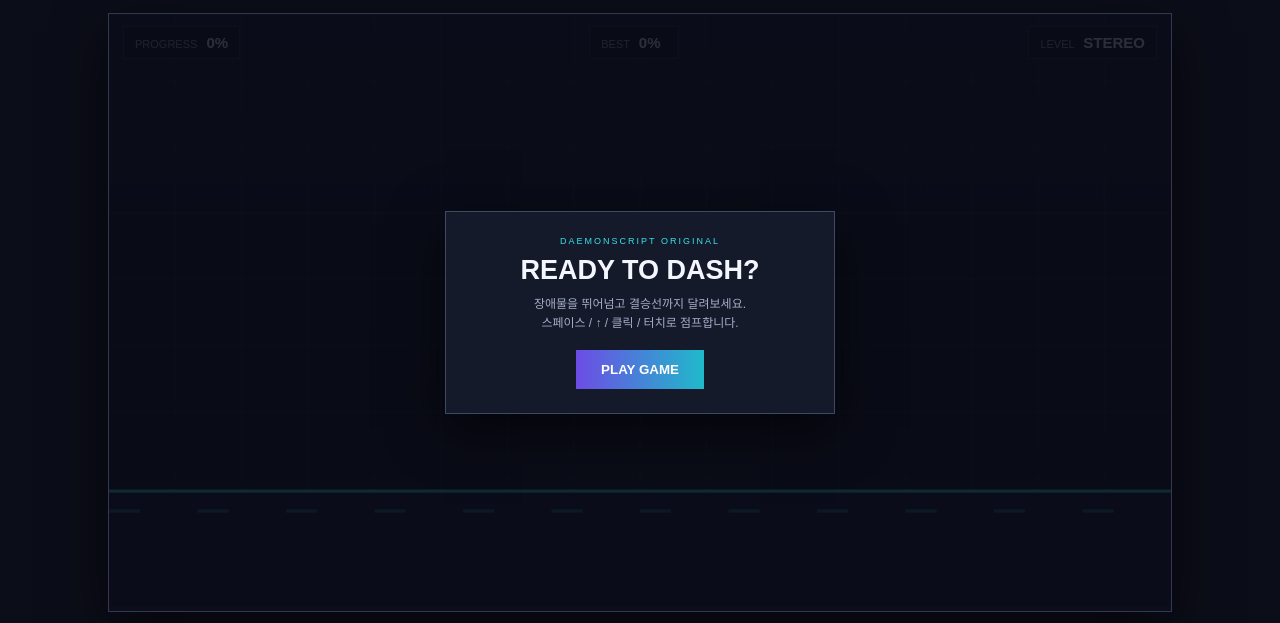
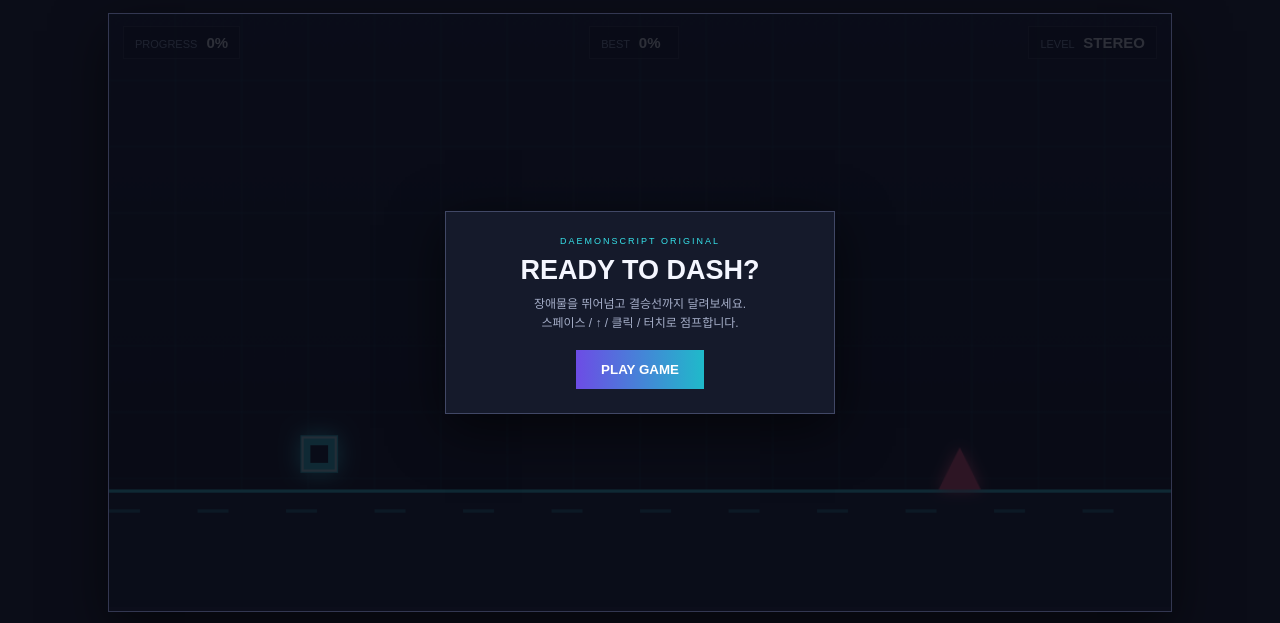
Before and after one commit to daemonscript/daemonscript.github.io, a plain HTML site: page games/geometrydash/index.html in a window 1280 px wide. Shown: the part 153-776 px from the top of the page. Drawn offline with Linux system fonts and the light colour scheme.

Commit message:
Initialize Geometry Dash level state before first render

```diff
--- a/games/geometrydash/index.html
+++ b/games/geometrydash/index.html
@@ -39,6 +39,6 @@ function choose(i){if(i<0||i>=levels.length)return;levelIndex=i;document.querySe
 function pause(){if(runState==='running'){runState='paused';$('pause').classList.remove('hidden')}}
 function resume(){if(runState==='paused'){runState='running';$('pause').classList.add('hidden')}}
 $('play').onclick=reset;$('retry').onclick=reset;$('restartBtn').onclick=reset;$('pauseRetry').onclick=reset;$('pauseBtn').onclick=pause;$('resume').onclick=resume;$('next').onclick=()=>choose(levelIndex+1);document.querySelectorAll('.level').forEach(b=>b.addEventListener('click',()=>choose(Number(b.dataset.level))));
-canvas.addEventListener('pointerdown',e=>{e.preventDefault();jump()});window.addEventListener('keydown',e=>{if(e.code==='Space'||e.code==='ArrowUp'||e.code==='KeyW'){e.preventDefault();if(runState==='paused')resume();else jump()}if(e.code==='Escape')pause()});$('best').textContent=best[0]+'%';requestAnimationFrame(loop);
+canvas.addEventListener('pointerdown',e=>{e.preventDefault();jump()});window.addEventListener('keydown',e=>{if(e.code==='Space'||e.code==='ArrowUp'||e.code==='KeyW'){e.preventDefault();if(runState==='paused')resume();else jump()}if(e.code==='Escape')pause()});choose(0);requestAnimationFrame(loop);
 })();
 </script></body></html>
```
